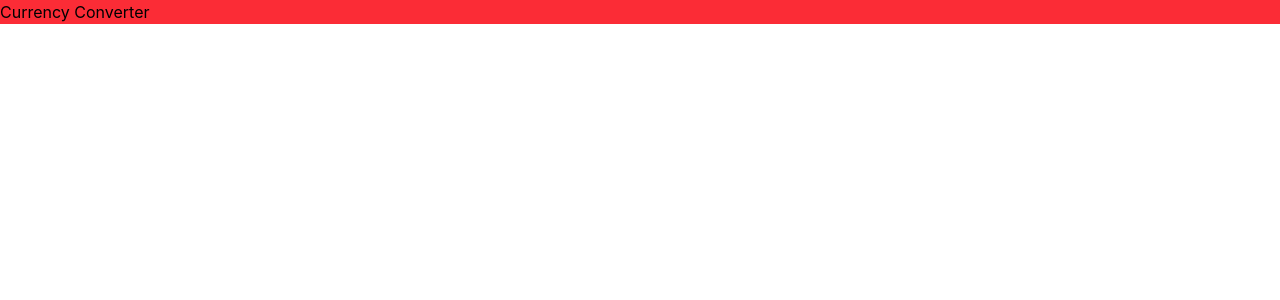
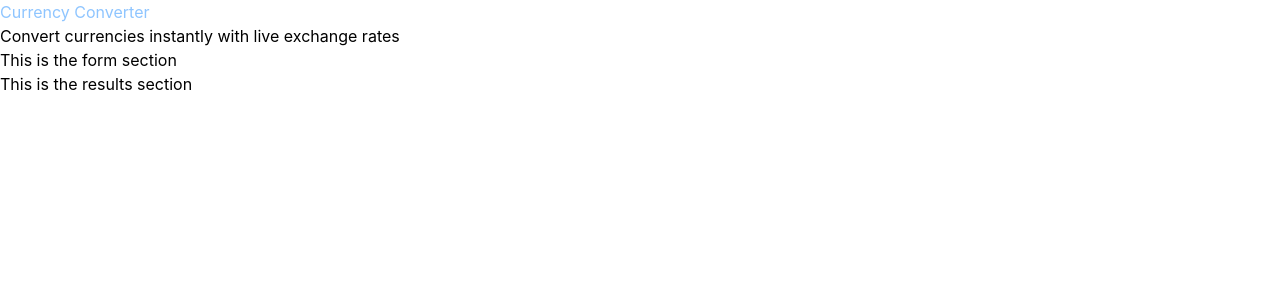
Before and after one commit to bnmrly/currency-converter, a React (Vite) app: page / in a window 1280 px wide. Shown: the top 300 px of the page. Built offline with nearby package versions, Linux system fonts and the light colour scheme.

Commit message:
tweak mark up

```diff
--- a/src/App.tsx
+++ b/src/App.tsx
@@ -1,8 +1,17 @@
 function App() {
   return (
-    <div>
-      <h1 className="bg-red-500">Currency Converter</h1>
-    </div>
+    <main>
+      <header>
+        <h1 className="text-blue-300">Currency Converter</h1>
+        <p>Convert currencies instantly with live exchange rates</p>
+      </header>
+      <section>
+        <p>This is the form section</p>
+      </section>
+      <section>
+        <p>This is the results section</p>
+      </section>
+    </main>
   );
 }
 
```
